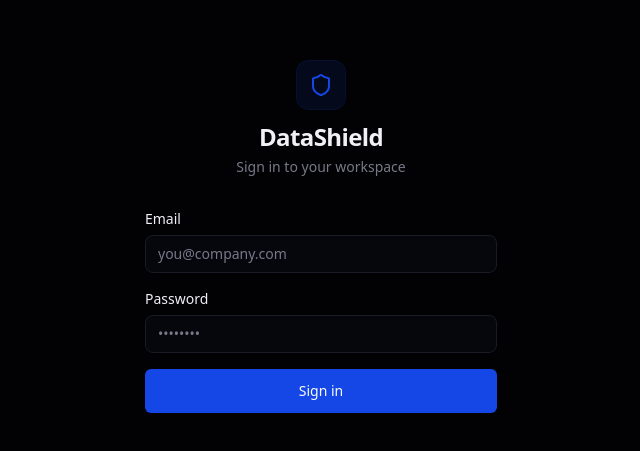
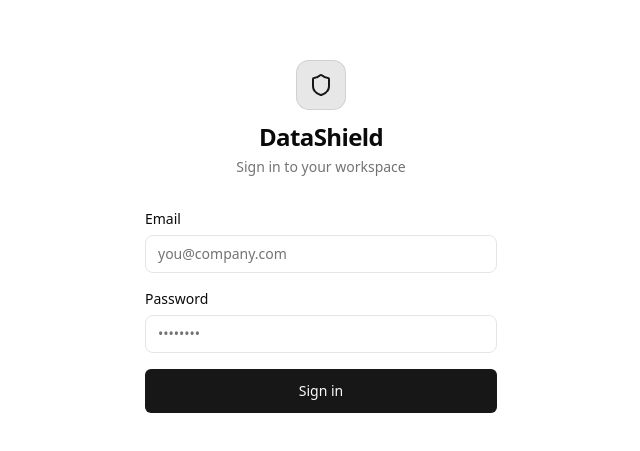
Before and after one commit to WhiteMuush/DataShield, a Next.js app: page /login in a window 1280 px wide. Shown: the part 163-614 px from the top of the page, without its empty margins (319-959 px from the left). Built offline with nearby package versions, Linux system fonts and the light colour scheme.

Commit message:
feat(theme): remove forced dark mode

```diff
--- a/src/app/layout.tsx
+++ b/src/app/layout.tsx
@@ -16,7 +16,7 @@ export default function RootLayout({
   children: React.ReactNode;
 }) {
   return (
-    <html lang="en" className={cn("dark font-sans", geist.variable)}>
+    <html lang="en" className={cn("font-sans", geist.variable)}>
       <body>{children}</body>
     </html>
   );
```
